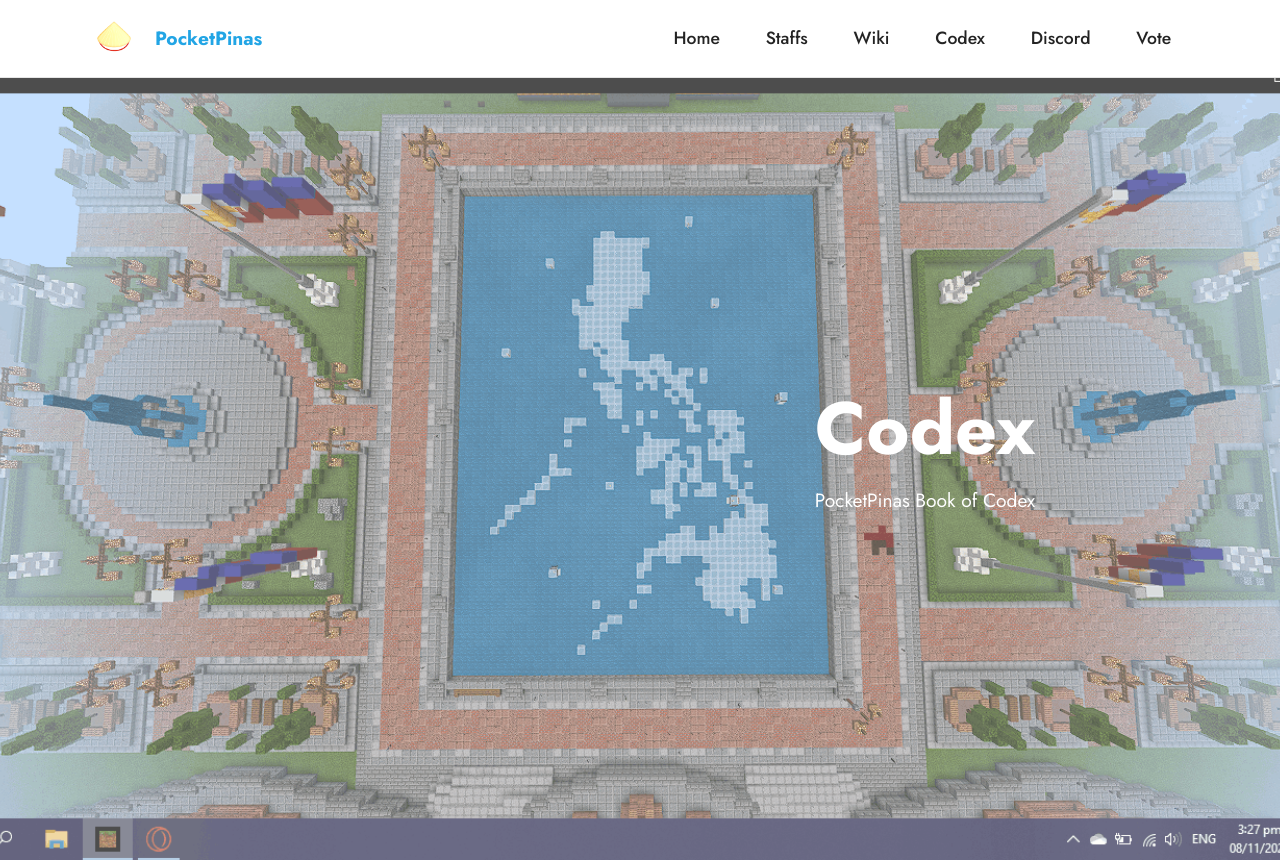
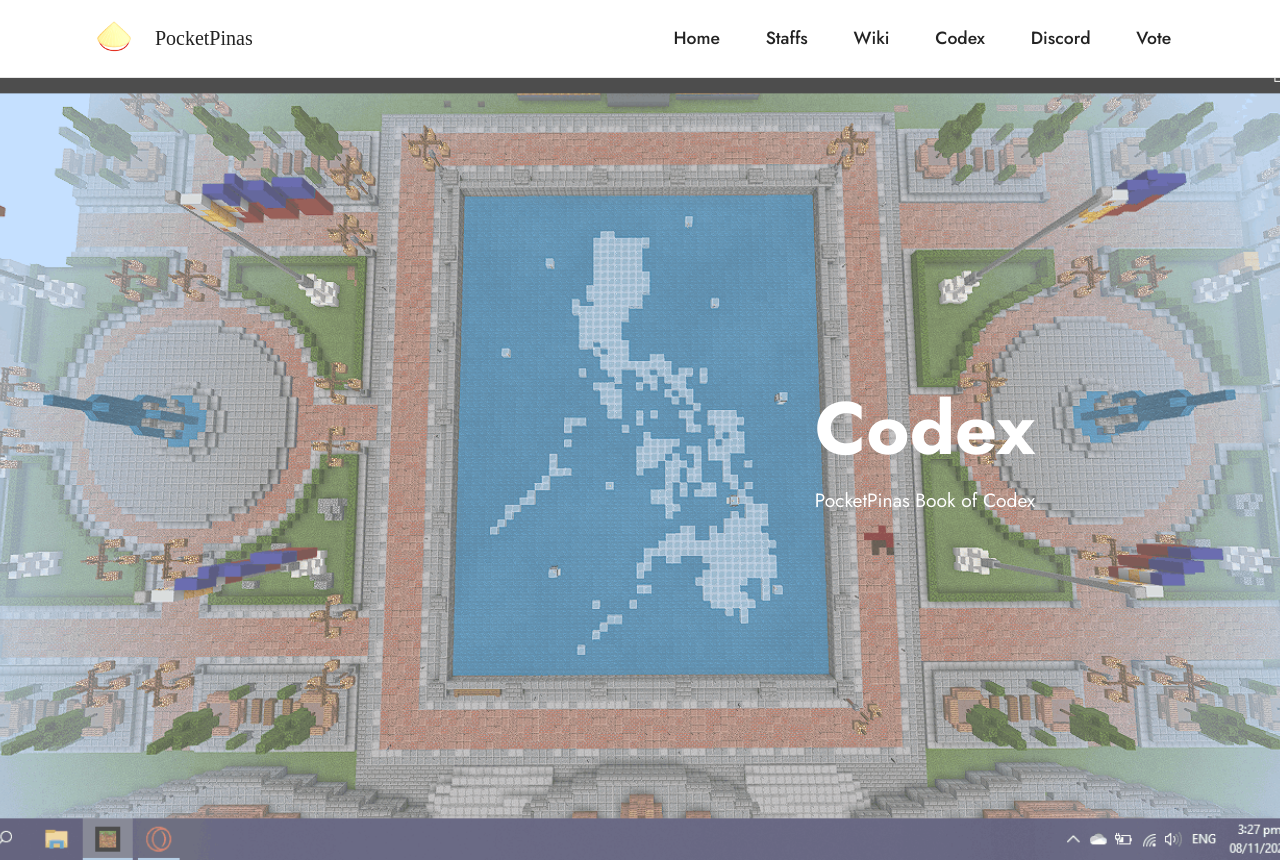
Before and after one commit to lentou/PocketPinas, a plain HTML site: page codex.html in a window 1280 px wide. Shown: the top 860 px of the page. Drawn offline with Linux system fonts and the light colour scheme.

Commit message:
Update codex.html

```diff
--- a/codex.html
+++ b/codex.html
@@ -1,7 +1,6 @@
 <!DOCTYPE html>
 <html  >
 <head>
-  <!-- Site made with Mobirise Website Builder v5.2.0, https://mobirise.com -->
   <meta charset="UTF-8">
   <meta http-equiv="X-UA-Compatible" content="IE=edge">
   <meta name="generator" content="Mobirise v5.2.0, mobirise.com">
@@ -36,7 +35,7 @@
                         <img src="assets/images/1603445772490-181x196.png" alt="Mobirise" style="height: 3.8rem;">
 
                 </span>
-                <span class="navbar-caption-wrap"><a class="navbar-caption text-info display-7" href="https://mobiri.se">PocketPinas</a></span>
+                <span class="navbar-caption-wrap">PocketPinas</span>
             </div>
             <button class="navbar-toggler" type="button" data-toggle="collapse" data-target="#navbarSupportedContent" aria-controls="navbarNavAltMarkup" aria-expanded="false" aria-label="Toggle navigation">
                 <div class="hamburger">
```
